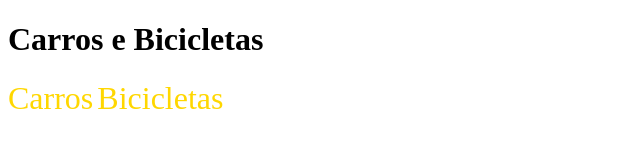
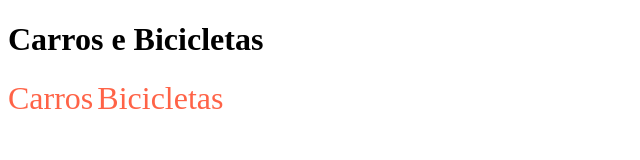
Before and after one commit to ivanostorari/CURSO-DE-FRONT-END-ORIGAMID, a plain HTML site: page web/index.html in a window 1280 px wide. Shown: the whole page, without its empty margins (0-640 px from the left). Drawn offline with Linux system fonts and the light colour scheme.

Commit message:
CSS Seletores

```diff
--- a/web/index.html
+++ b/web/index.html
@@ -5,7 +5,7 @@
   <meta charset="UTF-8">
   <title> Carros e Bicicletas</title>
   <link rel="stylesheet" href="/web/style.css">
-  <link rel="stylesheet" href="/web/style2.css">
+
 </head>
 
 <body>
--- a/web/style2.css
+++ /dev/null
@@ -1,3 +0,0 @@
-a {
-  color: gold;
-}
```
Also changed, not shown: web/style.css (+4 -5 lines).
